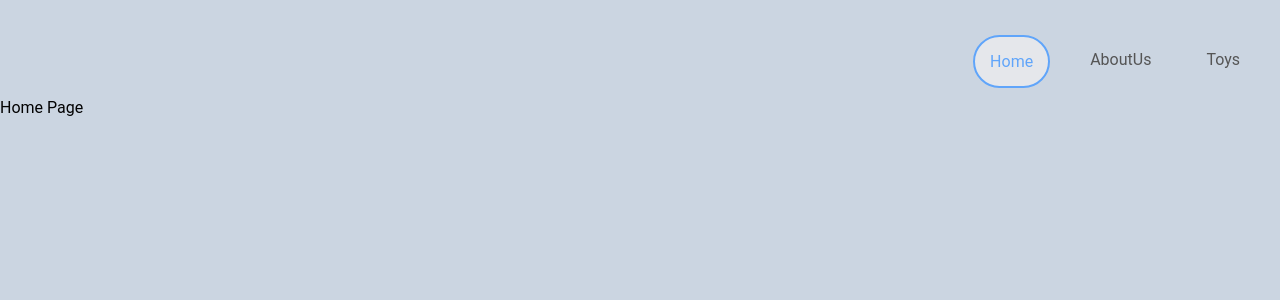
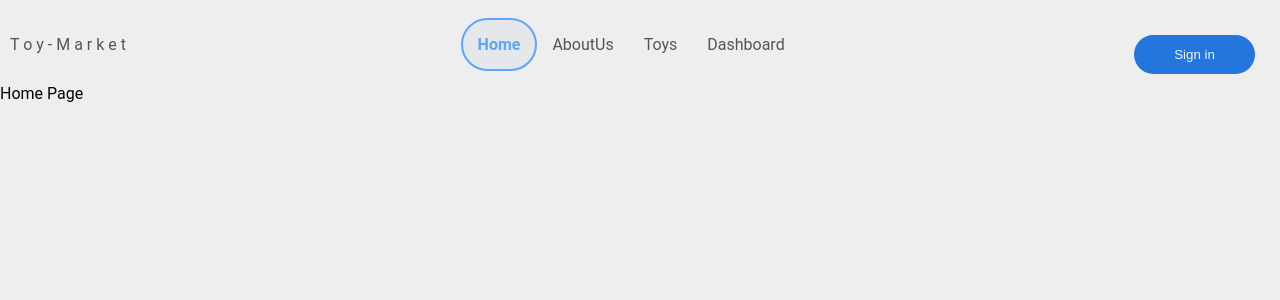
Before and after one commit to mark232005/mistertoy, a React (Vite) app: page / in a window 1280 px wide. Shown: the top 300 px of the page. Built offline with nearby package versions, Linux system fonts and the light colour scheme.

Commit message:
Add more style to header

```diff
--- a/src/assets/style/base/base.css
+++ b/src/assets/style/base/base.css
@@ -4,7 +4,7 @@
 
   html {
     color: rgb(3, 3, 3);
-    background-color: #CBD5E1;
+    background-color: #eeeeee;
     font-family: roboto, sans-serif;
   }
 
--- a/src/assets/style/base/layout.css
+++ b/src/assets/style/base/layout.css
@@ -1,6 +1,6 @@
 
 .app-header{
-    justify-content: flex-end
+    justify-content: space-between
 }
 .toy-list{
     grid-template-columns: repeat(auto-fill, minmax(230px, 1fr));
--- a/src/assets/style/cmps/AppHeader.css
+++ b/src/assets/style/cmps/AppHeader.css
@@ -1,4 +1,4 @@
-.app-header{
+.app-header {
     color: #555555;
     padding: 10px;
     gap: 25px;
@@ -6,12 +6,28 @@
     margin-top: 25px;
 
 }
-.app-header a{
+
+.app-header a {
     padding: 15px;
 }
+
 .app-header a.active {
+    font-weight: bold;
     background-color: #E5E7EB;
-border: 2px solid #60A5FA;
-border-radius: 40px;
-color: #60A5FA;
+    border: 2px solid #60A5FA;
+    border-radius: 40px;
+    color: #60A5FA;
 }
+.user-btn{
+    border-radius: 20px;
+    padding: 12px;
+    padding-left: 40px;
+    padding-right: 40px;
+    border: none;
+    color: whitesmoke;
+    background-color:#2376dd ;
+}
+.user-btn:hover{
+    background-color:#b3b3b3;
+
+}
--- a/src/cmps/AppHeader.jsx
+++ b/src/cmps/AppHeader.jsx
@@ -4,9 +4,19 @@ import { NavLink } from 'react-router-dom'
 export function AppHeader(){
     return(
         <section className='app-header flex'>
+            <div className='logo'>
+              <span className='blue'>T </span>
+                 o y - M a r k e t
+            </div>
+            <div className='links-header'>
             <NavLink to="/">{('Home')}</NavLink>
             <NavLink to="/about">{('AboutUs')}</NavLink>
             <NavLink to="/toy">{('Toys')}</NavLink>
+            <NavLink to="/dashboard">{('Dashboard')}</NavLink>
+            </div>
+            <div >
+                <button className='user-btn'>Sign in</button>
+            </div>
         </section>
     )
 }
```
